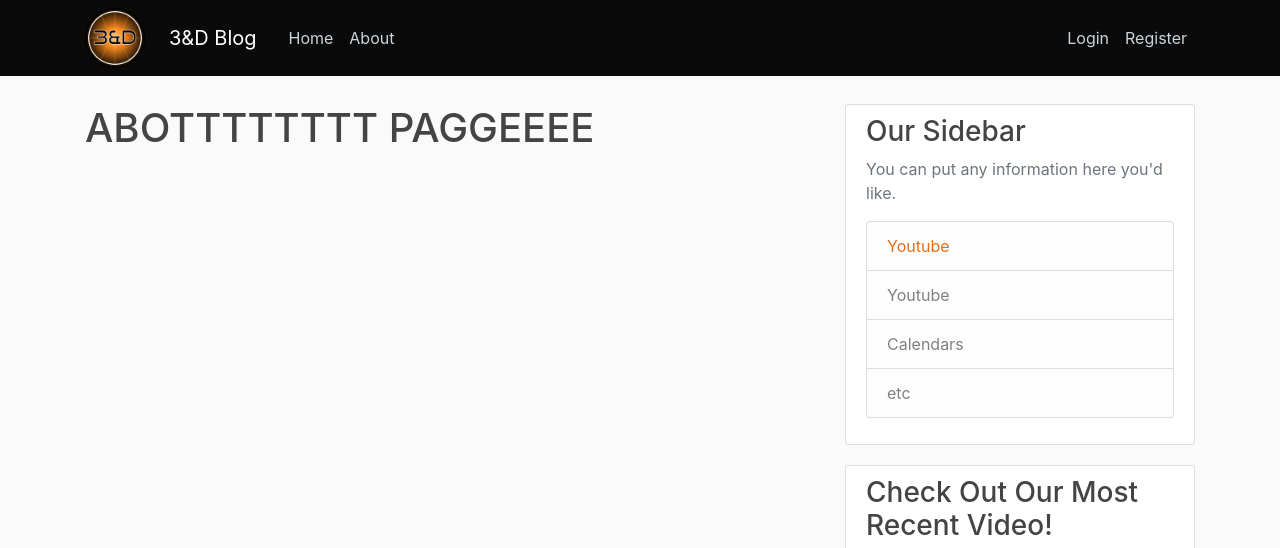
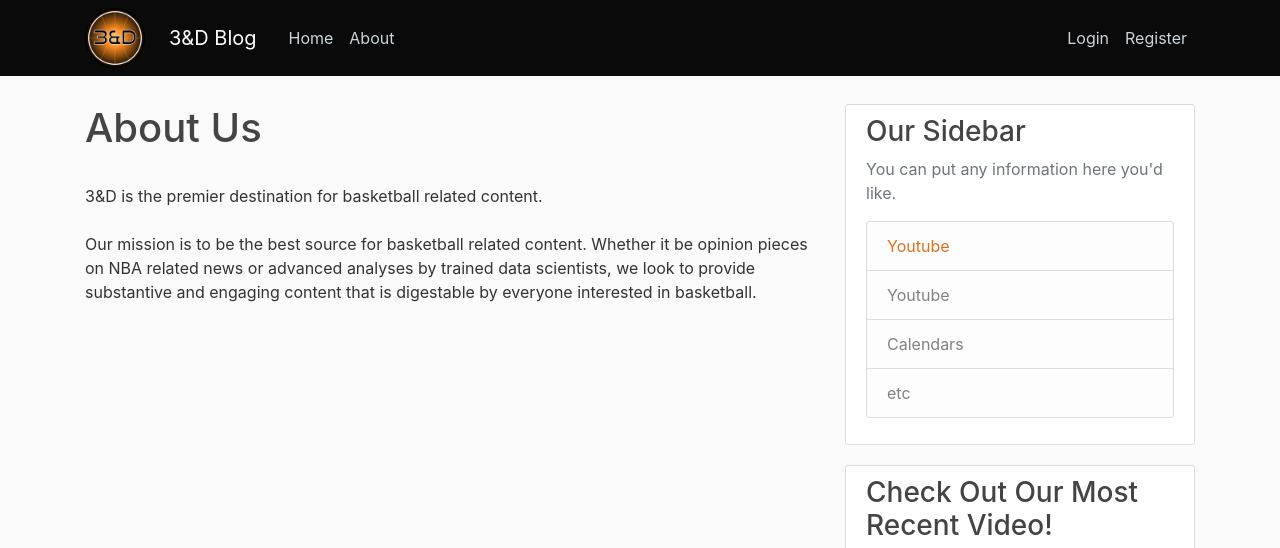
Before and after one commit to benrogers31/ThreeAndDWebsite, a Django app: page /about/ in a window 1280 px wide. Shown: the top 548 px of the page. Run offline with Django 3.2, Linux system fonts and the light colour scheme; some libraries are stand-ins or nearby versions.

Commit message:
Fixed that footer

```diff
--- a/blog/static/blog/main.css
+++ b/blog/static/blog/main.css
@@ -2,11 +2,14 @@ body {
     background: #fafafa;
     color: #333333;
     margin-top: 5rem;
-    min-height: 100vh;
+    min-height: 100%;
     position: relative;
     min-height: 100vh;
     padding-bottom: 4 rem;
+    margin-bottom: 6 rem;
   }
+
+
 a {
   color: #df701c;
 }
@@ -19,14 +22,21 @@ ul {
   margin: 0;
 }
 
+body::after {
+  content: '';
+  display: block;
+  height: 50px; /* Set same as footer's height */
+}
+
 footer {
   border: 1px solid #dddddd;
   border-radius: 3px;
   position: absolute;
   bottom: 0;
   width: 100%;
-  height: 4 rem;
+  height: 55px;
 }
+
 
 
 
--- a/blog/templates/blog/about.html
+++ b/blog/templates/blog/about.html
@@ -6,6 +6,18 @@
     <!-- THIS IS A FOR LOOP (similar for if statements and shit -->
     <!-- dont have spaces between percent signs and brackets-->
 
-    <h1>  ABOTTTTTTTT PAGGEEEE </h1>
+    <h1>  About Us </h1>
+    <p>
+        <br>
+        3&D is the premier destination for basketball related content.
+        <br>
+        <br>
+        Our mission is to be the best source for basketball related content. Whether it be opinion pieces on NBA related news or
+        advanced analyses by trained data scientists, we look to provide substantive and engaging content that is digestable by everyone
+        interested in basketball.
+        <br>
+
+
+    </p>
 
 {% endblock content %}
--- a/blog/templates/blog/base.html
+++ b/blog/templates/blog/base.html
@@ -72,7 +72,7 @@
             {% endif %}
             {% block content %}{% endblock %}
         </div>
-        <div class="col-md-4">
+        <div class="col-md-4 ">
             <div class="content-section">
             <h3>Our Sidebar</h3>
             <p class='text-muted'>You can put any information here you'd like.
@@ -88,21 +88,13 @@
                 <h3> Check Out Our Most Recent Video! </h3>
                 <iframe width="100%" height="100%" src="https://www.youtube.com/embed/videoseries?list=UUnh_Q8aWS8PxQWGlodwlJaw&ab_channel=RaptorsDigest" frameborder="1" allow="autoplay; encrypted-media" allowfullscreen></iframe>
             </div>
+
         </div>
         </div>
     <!-- Footer -->
 
     </main>
-    <footer class="page-footer font-small bg-white mt-5 ">
 
-
-        <!-- Copyright -->
-        <div class="footer-copyright text-center py-3">© 2020 Copyright:
-        <a href="#"> 3&D Media</a>
-        </div>
-        <!-- Copyright -->
-
-    </footer>
 
         <!-- Optional JavaScript -->
     <!-- jQuery first, then Popper.js, then Bootstrap JS -->
@@ -110,4 +102,15 @@
     <script src="https://cdnjs.cloudflare.com/ajax/libs/popper.js/1.14.7/umd/popper.min.js" integrity="sha384-UO2eT0CpHqdSJQ6hJty5KVphtPhzWj9WO1clHTMGa3JDZwrnQq4sF86dIHNDz0W1" crossorigin="anonymous"></script>
     <script src="https://stackpath.bootstrapcdn.com/bootstrap/4.3.1/js/bootstrap.min.js" integrity="sha384-JjSmVgyd0p3pXB1rRibZUAYoIIy6OrQ6VrjIEaFf/nJGzIxFDsf4x0xIM+B07jRM" crossorigin="anonymous"></script>
 </body>
+
+<footer class="page-footer font-small bg-white mt-5 ">
+
+
+    <!-- Copyright -->
+    <div class="footer-copyright text-center py-3">© 2020 Copyright:
+    <a href="#"> 3&D Media</a>
+    </div>
+    <!-- Copyright -->
+
+</footer>
 </html>
```
Also changed, not shown: db.sqlite3.
